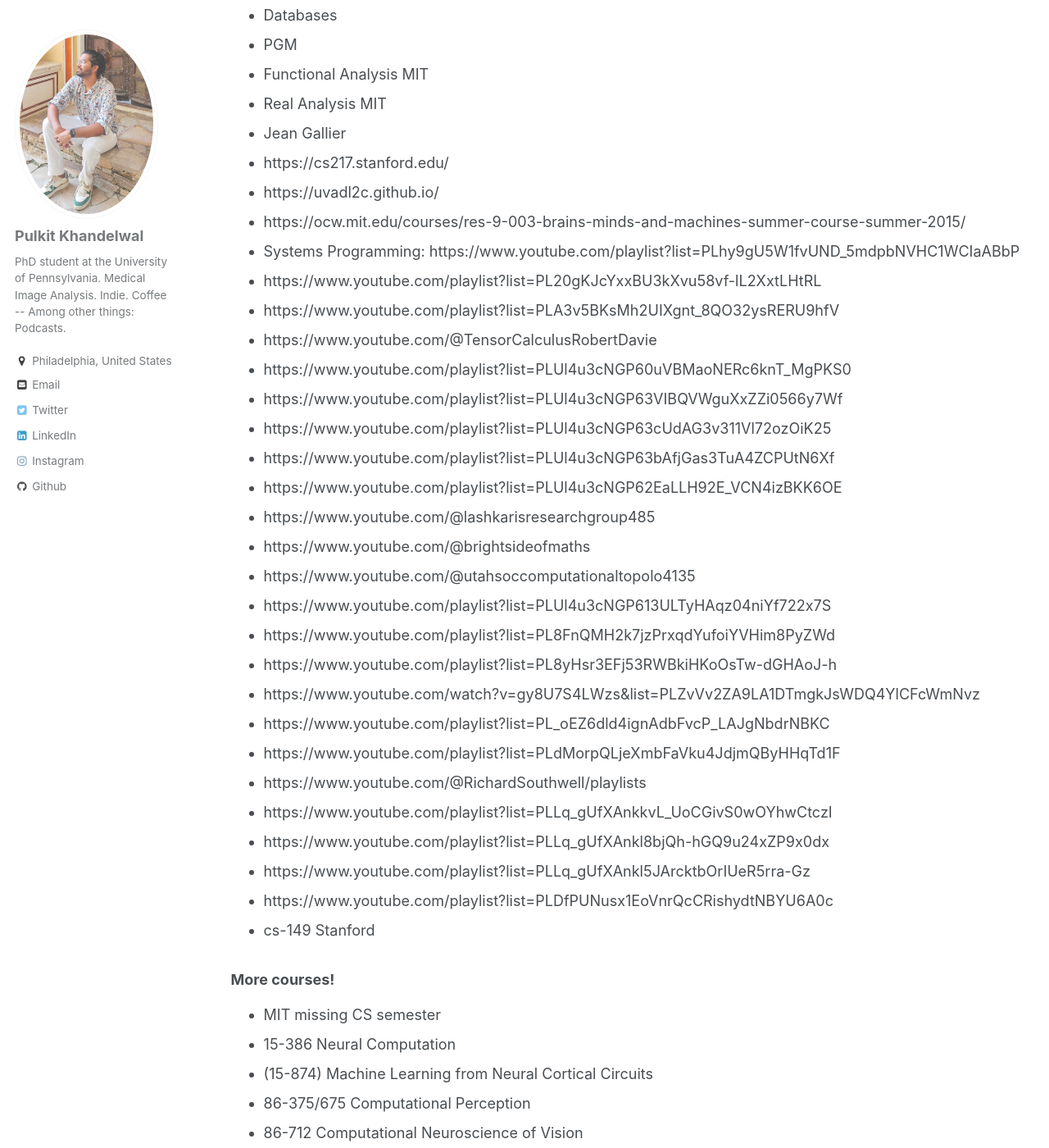
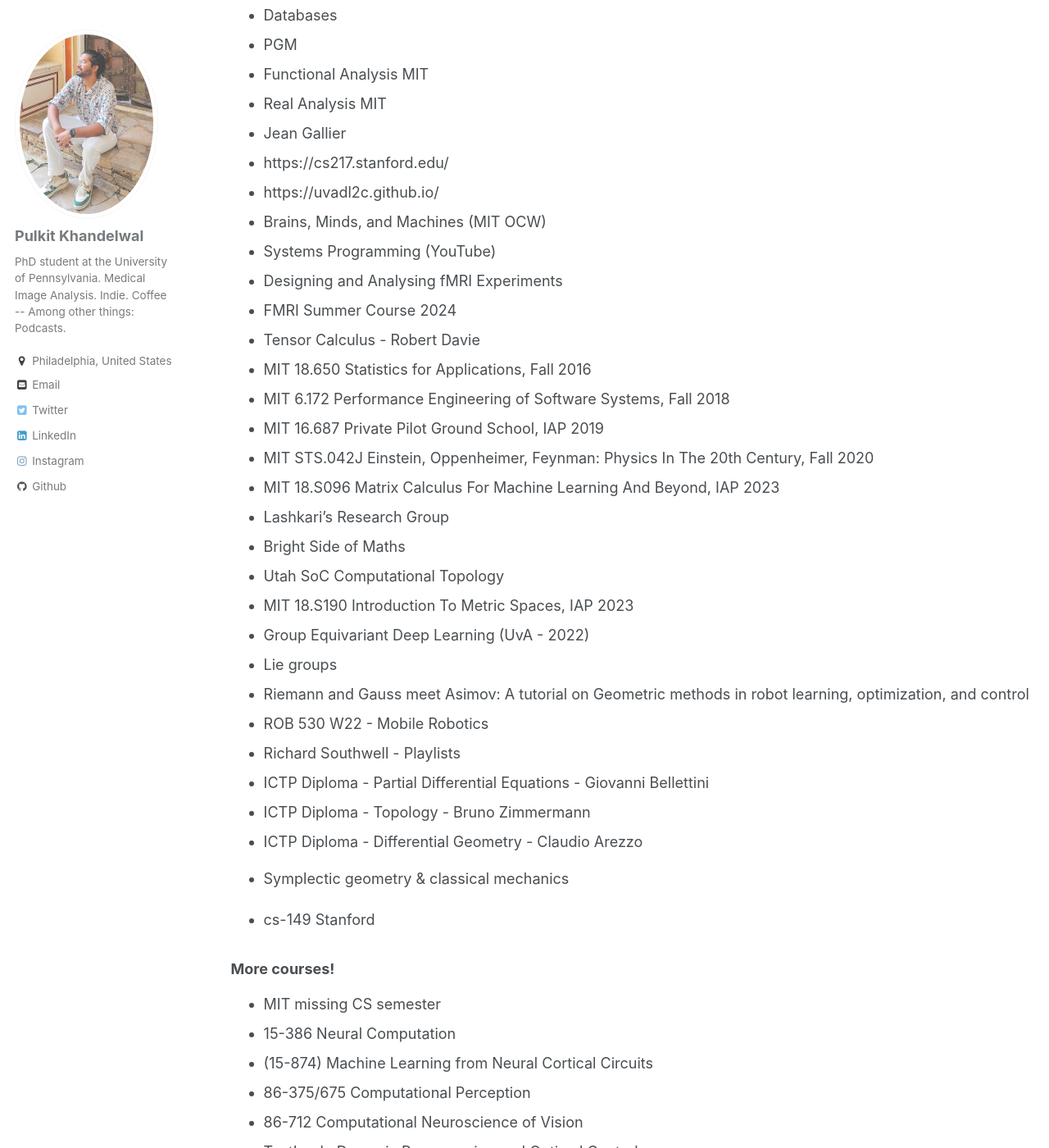
Before and after one commit to Pulkit-Khandelwal/pulkit-khandelwal.github.io, a Jekyll site: the page built from _pages/courses.md, in a window 1280 px wide and 1400 px high, scrolled down 3032 px. Shown: the whole window at 82% size. Built offline with Jekyll 4.4.1, drawn with Linux system fonts in a browser that asks for light colours.

Commit message:
Update courses.md

```diff
--- a/_pages/courses.md
+++ b/_pages/courses.md
@@ -93,30 +93,30 @@ chttps://whitead.github.io/dmol-book/intro.html
 * Jean Gallier
 * https://cs217.stanford.edu/
 * https://uvadl2c.github.io/
-* https://ocw.mit.edu/courses/res-9-003-brains-minds-and-machines-summer-course-summer-2015/
-* Systems Programming: https://www.youtube.com/playlist?list=PLhy9gU5W1fvUND_5mdpbNVHC1WCIaABbP
-* https://www.youtube.com/playlist?list=PL20gKJcYxxBU3kXvu58vf-lL2XxtLHtRL
-* https://www.youtube.com/playlist?list=PLA3v5BKsMh2UIXgnt_8QO32ysRERU9hfV
-* https://www.youtube.com/@TensorCalculusRobertDavie
-* https://www.youtube.com/playlist?list=PLUl4u3cNGP60uVBMaoNERc6knT_MgPKS0
-* https://www.youtube.com/playlist?list=PLUl4u3cNGP63VIBQVWguXxZZi0566y7Wf
-* https://www.youtube.com/playlist?list=PLUl4u3cNGP63cUdAG3v311Vl72ozOiK25
-* https://www.youtube.com/playlist?list=PLUl4u3cNGP63bAfjGas3TuA4ZCPUtN6Xf
-* https://www.youtube.com/playlist?list=PLUl4u3cNGP62EaLLH92E_VCN4izBKK6OE
-* https://www.youtube.com/@lashkarisresearchgroup485
-* https://www.youtube.com/@brightsideofmaths
-* https://www.youtube.com/@utahsoccomputationaltopolo4135
-* https://www.youtube.com/playlist?list=PLUl4u3cNGP613ULTyHAqz04niYf722x7S
-* https://www.youtube.com/playlist?list=PL8FnQMH2k7jzPrxqdYufoiYVHim8PyZWd
-* https://www.youtube.com/playlist?list=PL8yHsr3EFj53RWBkiHKoOsTw-dGHAoJ-h
-* https://www.youtube.com/watch?v=gy8U7S4LWzs&list=PLZvVv2ZA9LA1DTmgkJsWDQ4YlCFcWmNvz
-* https://www.youtube.com/playlist?list=PL_oEZ6dld4ignAdbFvcP_LAJgNbdrNBKC
-* https://www.youtube.com/playlist?list=PLdMorpQLjeXmbFaVku4JdjmQByHHqTd1F
-* https://www.youtube.com/@RichardSouthwell/playlists
-* https://www.youtube.com/playlist?list=PLLq_gUfXAnkkvL_UoCGivS0wOYhwCtczI
-* https://www.youtube.com/playlist?list=PLLq_gUfXAnkl8bjQh-hGQ9u24xZP9x0dx
-* https://www.youtube.com/playlist?list=PLLq_gUfXAnkl5JArcktbOrIUeR5rra-Gz
-* https://www.youtube.com/playlist?list=PLDfPUNusx1EoVnrQcCRishydtNBYU6A0c
+- [Brains, Minds, and Machines (MIT OCW)](https://ocw.mit.edu/courses/res-9-003-brains-minds-and-machines-summer-course-summer-2015/)
+- [Systems Programming (YouTube)](https://www.youtube.com/playlist?list=PLhy9gU5W1fvUND_5mdpbNVHC1WCIaABbP)
+- [Designing and Analysing fMRI Experiments](https://www.youtube.com/playlist?list=PL20gKJcYxxBU3kXvu58vf-lL2XxtLHtRL)
+- [FMRI Summer Course 2024](https://www.youtube.com/playlist?list=PLA3v5BKsMh2UIXgnt_8QO32ysRERU9hfV)
+- [Tensor Calculus - Robert Davie](https://www.youtube.com/@TensorCalculusRobertDavie)
+- [MIT 18.650 Statistics for Applications, Fall 2016](https://www.youtube.com/playlist?list=PLUl4u3cNGP60uVBMaoNERc6knT_MgPKS0)
+- [MIT 6.172 Performance Engineering of Software Systems, Fall 2018](https://www.youtube.com/playlist?list=PLUl4u3cNGP63VIBQVWguXxZZi0566y7Wf)
+- [MIT 16.687 Private Pilot Ground School, IAP 2019](https://www.youtube.com/playlist?list=PLUl4u3cNGP63cUdAG3v311Vl72ozOiK25)
+- [MIT STS.042J Einstein, Oppenheimer, Feynman: Physics In The 20th Century, Fall 2020](https://www.youtube.com/playlist?list=PLUl4u3cNGP63bAfjGas3TuA4ZCPUtN6Xf)
+- [MIT 18.S096 Matrix Calculus For Machine Learning And Beyond, IAP 2023](https://www.youtube.com/playlist?list=PLUl4u3cNGP62EaLLH92E_VCN4izBKK6OE)
+- [Lashkari's Research Group](https://www.youtube.com/@lashkarisresearchgroup485)
+- [Bright Side of Maths](https://www.youtube.com/@brightsideofmaths)
+- [Utah SoC Computational Topology](https://www.youtube.com/@utahsoccomputationaltopolo4135)
+- [MIT 18.S190 Introduction To Metric Spaces, IAP 2023](https://www.youtube.com/playlist?list=PLUl4u3cNGP613ULTyHAqz04niYf722x7S)
+- [Group Equivariant Deep Learning (UvA - 2022)](https://www.youtube.com/playlist?list=PL8FnQMH2k7jzPrxqdYufoiYVHim8PyZWd)
+- [Lie groups](https://www.youtube.com/playlist?list=PL8yHsr3EFj53RWBkiHKoOsTw-dGHAoJ-h)
+- [Riemann and Gauss meet Asimov: A tutorial on Geometric methods in robot learning, optimization, and control](https://www.youtube.com/playlist?list=PL_oEZ6dld4ignAdbFvcP_LAJgNbdrNBKC)
+- [ROB 530 W22 - Mobile Robotics](https://www.youtube.com/playlist?list=PLdMorpQLjeXmbFaVku4JdjmQByHHqTd1F)
+- [Richard Southwell - Playlists](https://www.youtube.com/@RichardSouthwell/playlists)
+- [ICTP Diploma - Partial Differential Equations - Giovanni Bellettini](https://www.youtube.com/playlist?list=PLLq_gUfXAnkkvL_UoCGivS0wOYhwCtczI)
+- [ICTP Diploma - Topology - Bruno Zimmermann](https://www.youtube.com/playlist?list=PLLq_gUfXAnkl8bjQh-hGQ9u24xZP9x0dx)
+- [ICTP Diploma - Differential Geometry - Claudio Arezzo](https://www.youtube.com/playlist?list=PLLq_gUfXAnkl5JArcktbOrIUeR5rra-Gz)
+- [Symplectic geometry & classical mechanics](https://www.youtube.com/playlist?list=PLDfPUNusx1EoVnrQcCRishydtNBYU6A0c)
+
 * cs-149 Stanford
 
 
```
